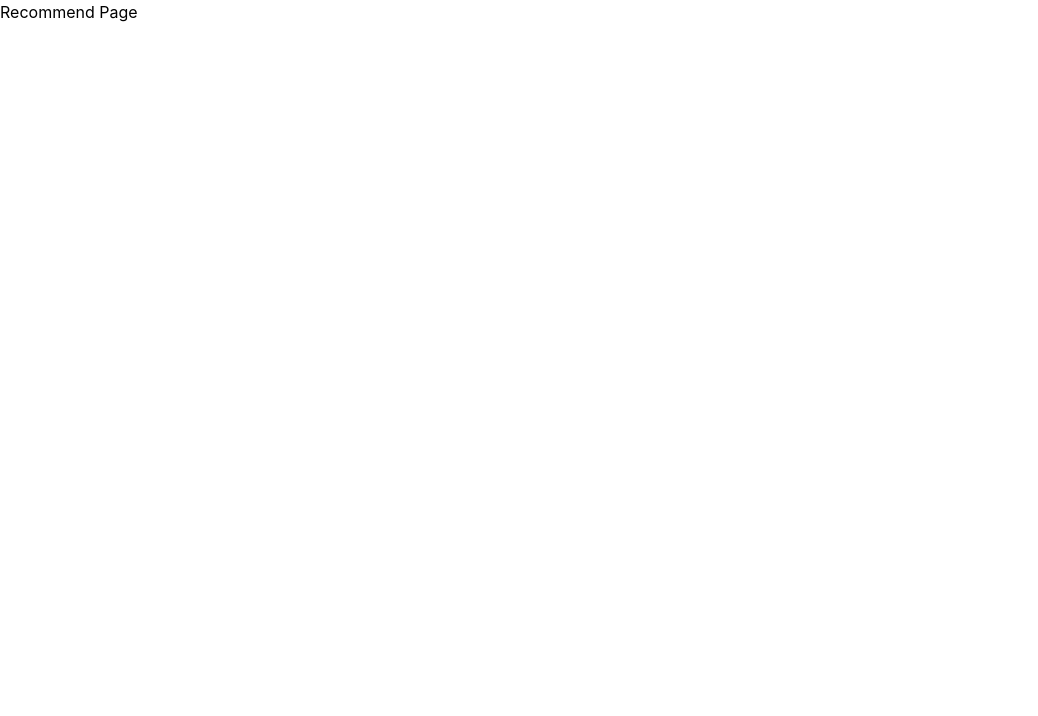
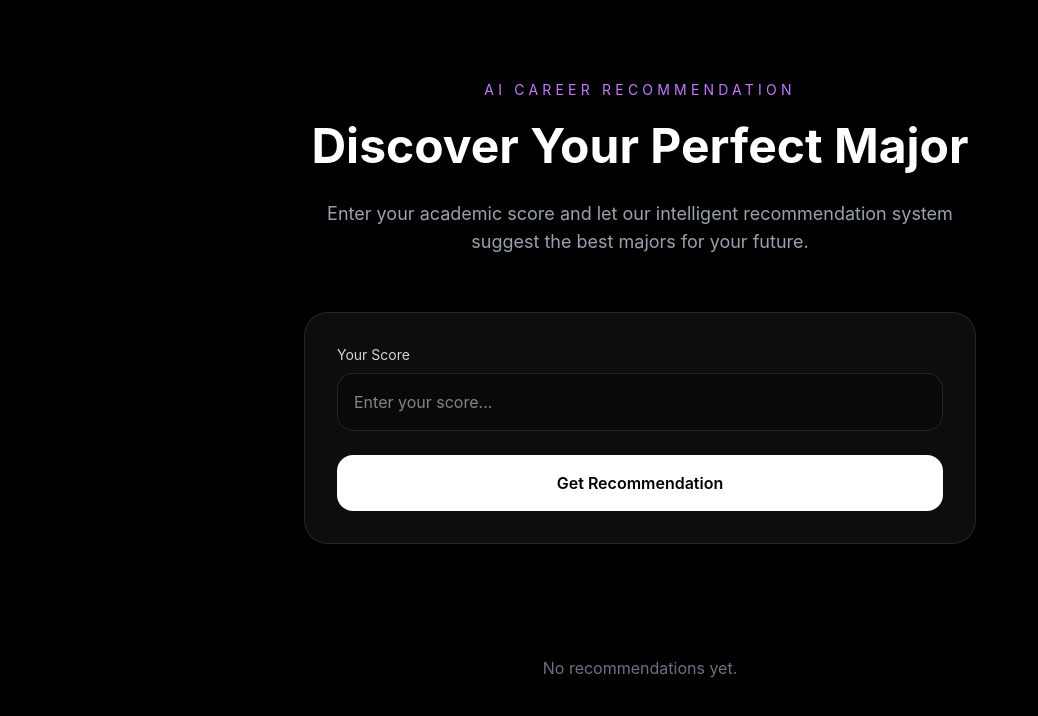
Before and after one commit to nguyenketri/career-orientation-web, a React app in the folder frontend/: page /recommend in a window 1280 px wide. Shown: the top 716 px of the page, without its empty margins (0-1038 px from the left). Built offline with nearby package versions, Linux system fonts and the light colour scheme; sample sign-in values are in the browser's storage; the HTML template or start-up script is replaced by a standard one.

Commit message:
feat(recommend): connect recommendation API flow
- create recommendation service layer
- connect frontend recommendation API
- render dynamic major results
- add loading and empty state handling

```diff
--- a/frontend/src/pages/RecommendPage.jsx
+++ b/frontend/src/pages/RecommendPage.jsx
@@ -1,7 +1,119 @@
+import { useState } from "react";
+import { recommendByScore } from "../services/recommendService";
+
 const RecommendPage = () => {
+  // score input
+  const [score, setScore] = useState("");
+
+  // fake result
+  const [majors, setMajors] = useState([]);
+
+  // loading
+  const [loading, setLoading] = useState(false);
+  const [error, setError] = useState("");
+
+  // handle recommend
+  const handleRecommend = async () => {
+    try {
+      setError("");
+      setMajors([]);
+      if (!score) {
+        return setError("Please enter your score");
+      }
+
+      setLoading(true);
+
+      // call API
+      const response = await recommendByScore(score);
+
+      console.log(response);
+
+      // update majors
+      setMajors(response.data);
+    } catch (error) {
+      console.log(error);
+    } finally {
+      setLoading(false);
+    }
+  };
+
   return (
-    <div>
-      <h1>Recommend Page</h1>
+    <div className="min-h-screen bg-black px-6 py-20 text-white">
+      {/* Hero */}
+      <div className="mx-auto max-w-4xl text-center">
+        <p className="mb-4 text-sm uppercase tracking-[0.3em] text-purple-400">
+          AI Career Recommendation
+        </p>
+
+        <h1 className="mb-6 text-5xl font-bold leading-tight">
+          Discover Your Perfect Major
+        </h1>
+
+        <p className="mx-auto max-w-2xl text-lg text-gray-400">
+          Enter your academic score and let our intelligent recommendation
+          system suggest the best majors for your future.
+        </p>
+      </div>
+
+      {/* Input Section */}
+      <div className="mx-auto mt-14 max-w-2xl rounded-3xl border border-white/10 bg-white/5 p-8 backdrop-blur-lg">
+        <div className="space-y-6">
+          <div>
+            <label className="mb-2 block text-sm text-gray-300">
+              Your Score
+            </label>
+
+            <input
+              type="number"
+              placeholder="Enter your score..."
+              value={score}
+              onChange={(e) => setScore(e.target.value)}
+              className="w-full rounded-2xl border border-white/10 bg-black/30 px-4 py-4 text-white outline-none transition focus:border-purple-500"
+            />
+          </div>
+
+          <button
+            onClick={handleRecommend}
+            disabled={loading}
+            className="w-full rounded-2xl bg-white py-4 font-semibold text-black transition hover:scale-[1.02] disabled:opacity-70"
+          >
+            {loading ? "Analyzing..." : "Get Recommendation"}
+          </button>
+        </div>
+      </div>
+      {/*
+      No Score
+      */}
+      {error && (
+        <div className="rounded-2xl border border-red-500/20 bg-red-500/10 p-4 text-sm text-red-400">
+          {error}
+        </div>
+      )}
+
+      {/* Result */}
+      <div className="mx-auto mt-14 grid max-w-6xl gap-6 md:grid-cols-2">
+        {majors.map((major) => (
+          <div
+            key={major._id}
+            className="rounded-3xl border border-white/10 bg-white/5 p-8 transition hover:-translate-y-1 hover:border-purple-500/30"
+          >
+            <div className="mb-4 flex items-center justify-between">
+              <h2 className="text-2xl font-bold">{major.name}</h2>
+
+              <span className="rounded-full bg-purple-500/20 px-4 py-1 text-sm text-purple-300">
+                {major.benchmarkScore}
+              </span>
+            </div>
+
+            <p className="leading-relaxed text-gray-400">{major.description}</p>
+          </div>
+        ))}
+      </div>
+      {!loading && majors.length === 0 && (
+        <div className="mt-14 text-center text-gray-500">
+          No recommendations yet.
+        </div>
+      )}
     </div>
   );
 };
--- /dev/null
+++ b/frontend/src/services/recommendService.js
@@ -0,0 +1,10 @@
+import axiosClient from "../api/axios";
+
+// recommend majors by score
+export const recommendByScore = async (score) => {
+  const response = await axiosClient.post("/recommend/score", {
+    score,
+  });
+
+  return response.data;
+};
```
Also changed, not shown: 1 other file (tests, documents, lock files or other folders).
